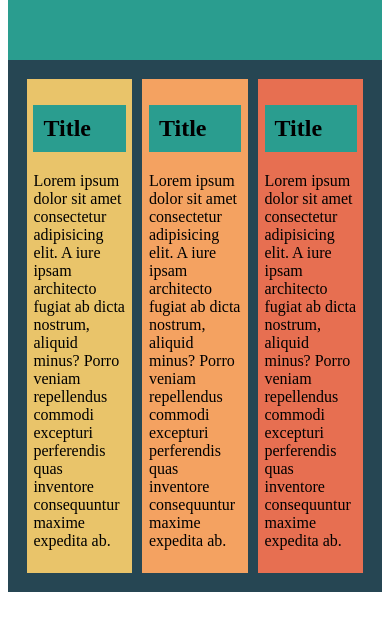
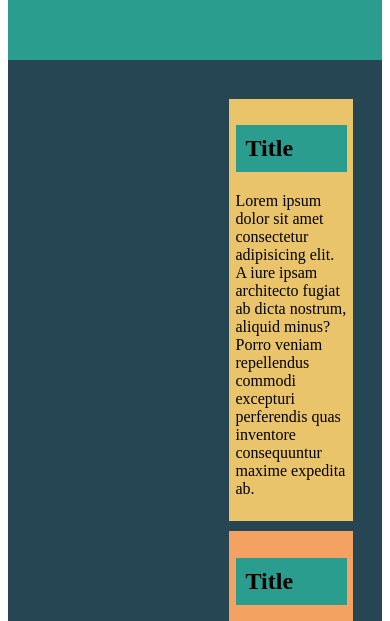
Before and after one commit to mblester/First-Responsive-Website, a plain HTML site: page index.html in a window 390 px wide. Shown: the part 148-769 px from the top of the page. Drawn offline with Linux system fonts and the light colour scheme.

Commit message:
responsive page final

```diff
--- a/index.html
+++ b/index.html
@@ -6,8 +6,9 @@
     <title>Responsive Website</title>
     <link rel="stylesheet" href="styles.css">
 </head>
-<body class="container">
+<body>
     <header><h1>Welcome to my site!</h1></header>
+    <div class="container">
 <main>
     <div class="column1"><h2>Title</h2>
         <p> Lorem ipsum dolor sit amet consectetur adipisicing elit. A iure ipsam architecto fugiat ab dicta nostrum, aliquid minus? Porro veniam repellendus commodi excepturi perferendis quas inventore consequuntur maxime expedita ab.</p>
@@ -18,6 +19,7 @@
     <div class="column3"><h2>Title</h2>
         <p> Lorem ipsum dolor sit amet consectetur adipisicing elit. A iure ipsam architecto fugiat ab dicta nostrum, aliquid minus? Porro veniam repellendus commodi excepturi perferendis quas inventore consequuntur maxime expedita ab.</p>
     </div>
+    </div>
 </main>
 </body>
 </html>
--- a/styles.css
+++ b/styles.css
@@ -15,8 +15,8 @@
     }
     main {
             background-color:#264653;
+            display: flex;
             grid-area: main;
-            display: flex;
             justify-content: space-evenly;
             align-content: center;
             padding:5%;
@@ -28,25 +28,27 @@
          margin-right: 10px;
          grid-area: column1;
          background-color: #e9c46a;
+         width: 33%;
      }
      .column2{
         margin: auto;
         padding: 2%;
         margin-right: 10px;
-        grid-area: column1;
-        background-color: #f4a261
+        grid-area: column2;
+        background-color: #f4a261;
+        width: 33%;
     }
     .column3{
         margin: auto;
         padding: 2%;
-        grid-area: column1;
+        grid-area: column3;
         background-color: #e76f51;
+        width: 34%;
     }
     h2{
         padding: 10px;
         background-color: #2a9d8f;
     }
-
 
 @media (min-width: 992px) {
     .container {
@@ -54,18 +56,23 @@
       grid-template-areas:
         "header header header"
         "main main main"
-         "column1" "column2" "column3"
-          "footer footer footer"
+        "column1" "column2" "column3";
       }
 }
 @media (max-width: 600px) {
-    .container {
-      grid-template-columns: 1fr;
+  main{
+    display: grid;
+    /* grid-template-columns: 1fr; */
     grid-template-areas:
       "header"
       "main"
       "column1"
       "column2"
-        "column3"
+      "column3";
+      grid-gap:10px;
+      align-content: center;
+  }
+  .column3{
+    margin-right:10px;
   }
 }
```
Lines whose indentation alone changed are shown as unchanged.
